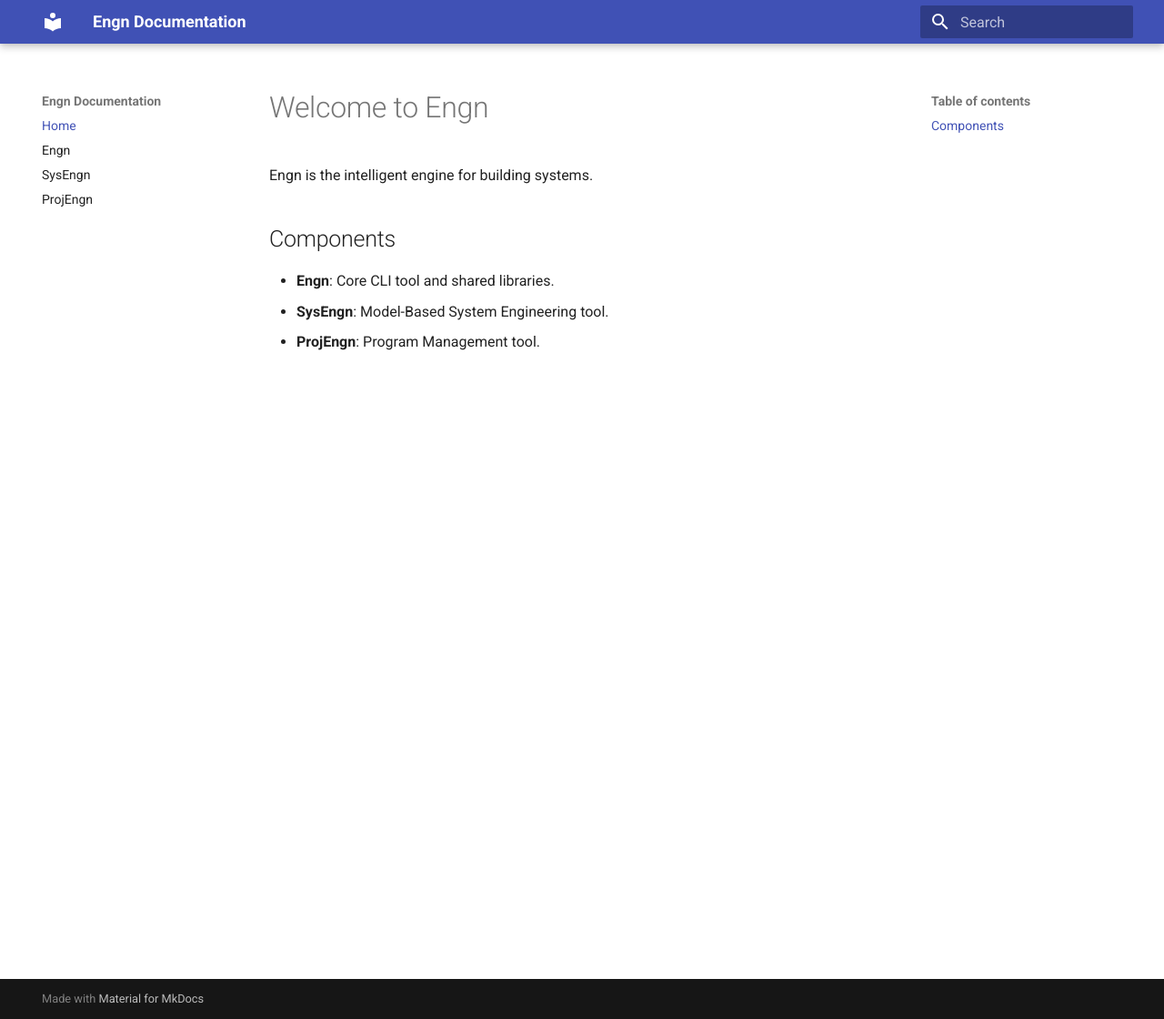
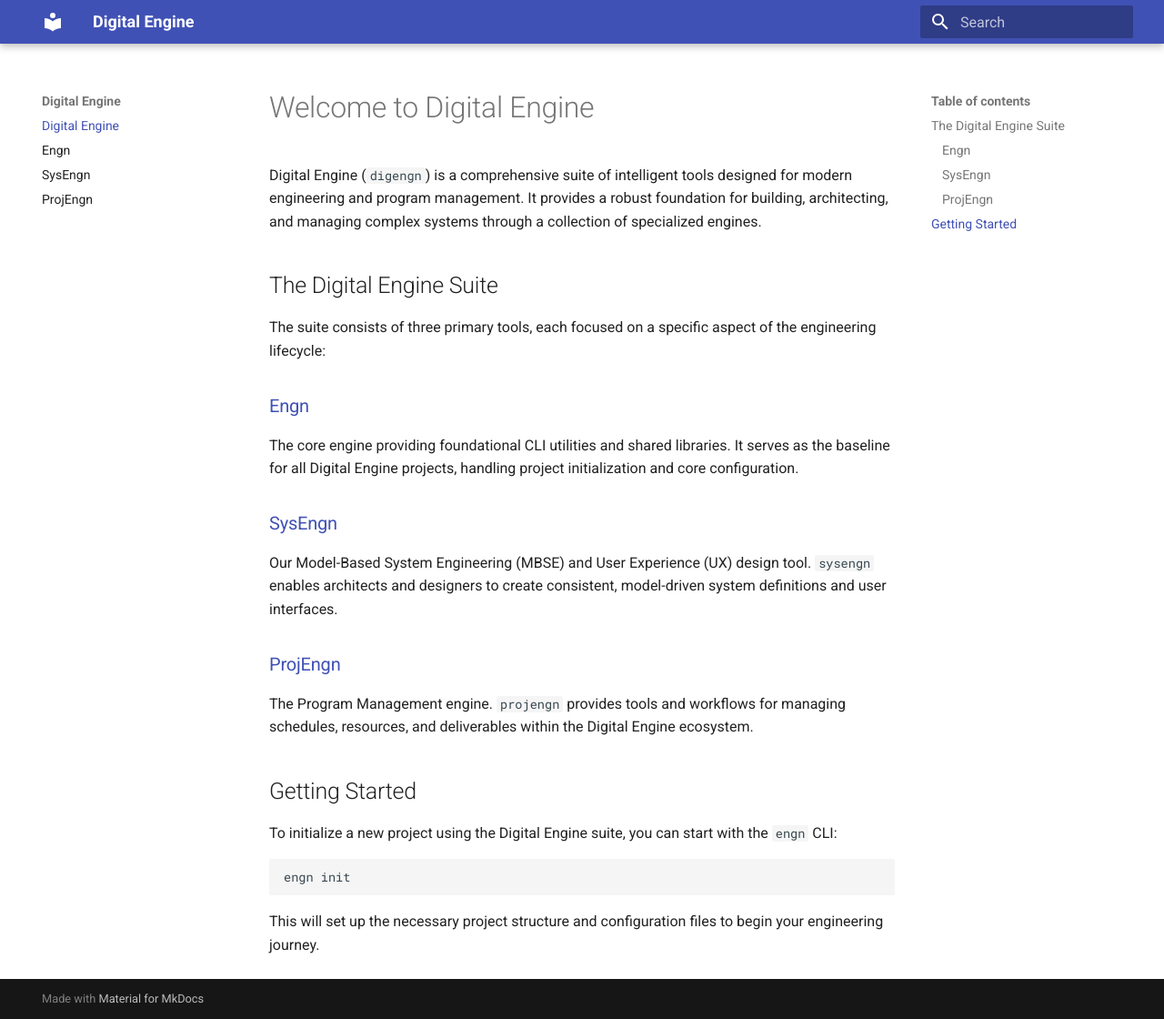
Before and after one commit to jondavid-black/engn, an MkDocs documentation site: the page built from docs/index.md, in a window 1280 px wide and 1120 px high. Shown: the whole window at 91% size. Built offline with MkDocs 1.6.1 and Material for MkDocs 9.7.7, drawn with Linux system fonts in a browser that asks for light colours.

Commit message:
docs: rename top-level project to Digital Engine (digengn)

````diff
--- a/docs/engn.md
+++ b/docs/engn.md
@@ -1,6 +1,6 @@
 # Engn CLI
 
-The `engn` CLI provides core utilities for engineering and program management baselines.
+The `engn` CLI provides core utilities for engineering and program management baselines within the Digital Engine suite.
 
 ## Usage
 
--- a/docs/index.md
+++ b/docs/index.md
@@ -1,9 +1,26 @@
-# Welcome to Engn
+# Welcome to Digital Engine
 
-Engn is the intelligent engine for building systems.
+Digital Engine (`digengn`) is a comprehensive suite of intelligent tools designed for modern engineering and program management. It provides a robust foundation for building, architecting, and managing complex systems through a collection of specialized engines.
 
-## Components
+## The Digital Engine Suite
 
-- **Engn**: Core CLI tool and shared libraries.
-- **SysEngn**: Model-Based System Engineering tool.
-- **ProjEngn**: Program Management tool.
+The suite consists of three primary tools, each focused on a specific aspect of the engineering lifecycle:
+
+### [Engn](engn.md)
+The core engine providing foundational CLI utilities and shared libraries. It serves as the baseline for all Digital Engine projects, handling project initialization and core configuration.
+
+### [SysEngn](sysengn.md)
+Our Model-Based System Engineering (MBSE) and User Experience (UX) design tool. `sysengn` enables architects and designers to create consistent, model-driven system definitions and user interfaces.
+
+### [ProjEngn](projengn.md)
+The Program Management engine. `projengn` provides tools and workflows for managing schedules, resources, and deliverables within the Digital Engine ecosystem.
+
+## Getting Started
+
+To initialize a new project using the Digital Engine suite, you can start with the `engn` CLI:
+
+```bash
+engn init
+```
+
+This will set up the necessary project structure and configuration files to begin your engineering journey.
--- a/docs/projengn.md
+++ b/docs/projengn.md
@@ -1,6 +1,6 @@
 # ProjEngn
 
-ProjEngn is a program management tool.
+ProjEngn is the program management tool in the Digital Engine suite.
 
 ## Usage
 
--- a/docs/sysengn.md
+++ b/docs/sysengn.md
@@ -1,6 +1,6 @@
 # SysEngn
 
-SysEngn is a model-based system engineering and UX design tool.
+SysEngn is the model-based system engineering and UX design tool for the Digital Engine ecosystem.
 
 ## Usage
 
--- a/mkdocs.yml
+++ b/mkdocs.yml
@@ -1,9 +1,9 @@
-site_name: Engn Documentation
+site_name: Digital Engine
 theme:
   name: material
 
 nav:
-  - Home: index.md
+  - Digital Engine: index.md
   - Engn: engn.md
   - SysEngn: sysengn.md
   - ProjEngn: projengn.md
--- a/pyproject.toml
+++ b/pyproject.toml
@@ -5,7 +5,7 @@
 [project]
 name = "engn"
 version = "0.1.0"
-description = "The Intelligent Engine for Building Systems"
+description = "Digital Engine - The Intelligent Engine for Building Systems"
 readme = "README.md"
 requires-python = ">=3.12"
 dependencies = [
@@ -68,7 +68,7 @@
 format = ["pretty"]
 
 [tool.flet]
-product_name = "SysEngn"
+product_name = "Digital Engine"
 description = "Intelligent Workspace for Building Digital Systems"
 path = "src"
 
````
Also changed, not shown: README.md (+25 -2 lines), 5 other files.
